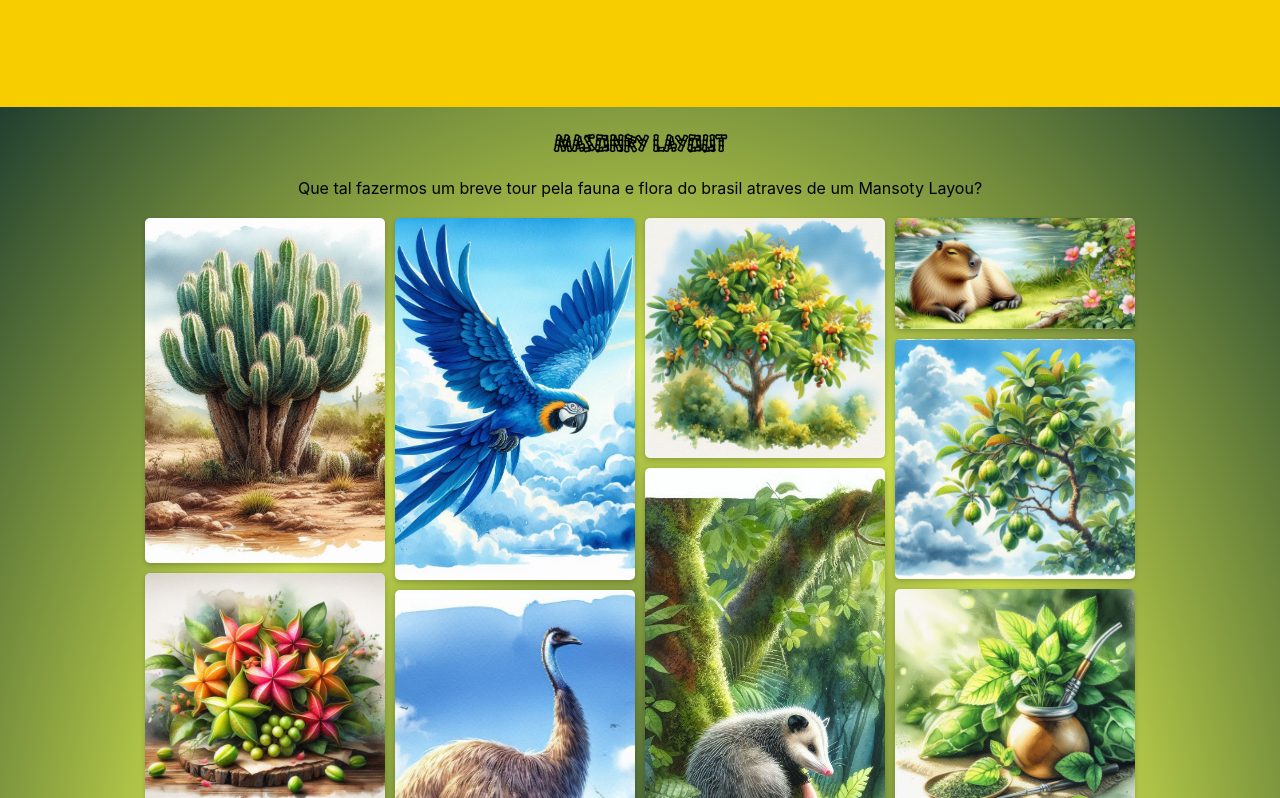
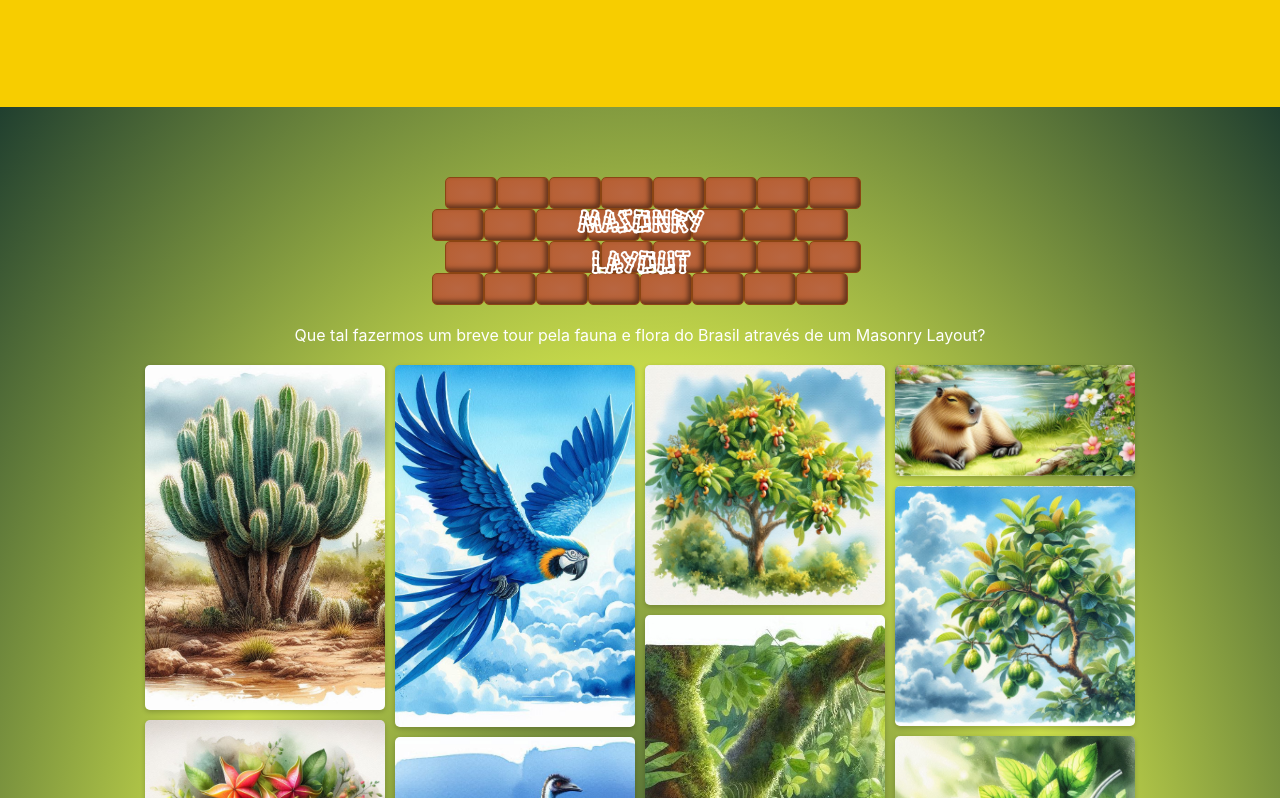
Before and after one commit to WilliamAlvesOliveira/Art-Gallery, a React (Create React App) app: page / in a window 1280 px wide. Shown: the part 742-1540 px from the top of the page. Built offline with nearby package versions, Linux system fonts and the light colour scheme.

Commit message:
Animação no titúlo do masonry layout e pequenas correções de layout

```diff
--- /dev/null
+++ b/src/components/mansoryText.js
@@ -0,0 +1,74 @@
+import React, { useState, useEffect, useRef } from "react";
+import "../styles/wall.css"; // Arquivo de estilos
+
+const Wall = ({ rows = 4, cols = 8 }) => {
+    const [wallRows, setWallRows] = useState([]);
+    const [animate, setAnimate] = useState(false);
+    const [showTitle, setShowTitle] = useState(false);
+    const wallRef = useRef(null);
+
+    useEffect(() => {
+        let newWall = [];
+        let delay = 0;
+        let maxDelay = 0;
+
+        for (let row = 0; row < rows; row++) {
+            let blocks = [];
+            for (let col = 0; col < cols; col++) {
+                blocks.push({ id: row * cols + col, delay });
+                maxDelay = Math.max(maxDelay, delay);
+                delay += 0.1; // Atraso na animação
+            }
+            newWall.push({ blocks, isOddRow: row % 2 !== 0 });
+        }
+
+        setWallRows(newWall);
+    }, [rows, cols]);
+
+    useEffect(() => {
+        const observer = new IntersectionObserver(
+            ([entry]) => {
+                if (entry.isIntersecting) {
+                    startAnimation();
+                }
+            },
+            { threshold: 0.8 }
+        );
+
+        if (wallRef.current) observer.observe(wallRef.current);
+
+        return () => observer.disconnect();
+    }, []);
+
+    const startAnimation = () => {
+        setAnimate(false);
+        setShowTitle(false);
+
+        setTimeout(() => {
+            setAnimate(true);
+            const totalAnimationTime = (rows * cols * 0.1 + 0.5) * 1000;
+            setTimeout(() => setShowTitle(true), totalAnimationTime);
+        }, 100);
+    };
+
+    return (
+        <div className="wall-wrapper">
+            <div ref={wallRef} className="wall-container" onClick={startAnimation}>
+                {showTitle && <h2 className="masonry fade-in">Masonry Layout</h2>}
+                {wallRows.map((row, rowIndex) => (
+                    <div key={rowIndex} className={`wall-row ${row.isOddRow ? "row-odd" : ""}`}>
+                        {row.blocks.map((block) => (
+                            <div
+                                key={block.id}
+                                className={`block ${animate ? "animate" : ""}`}
+                                style={{ animationDelay: `${block.delay}s` }}
+                            ></div>
+                        ))}
+                    </div>
+                ))}
+            </div>
+        </div>
+    );
+};
+
+export default Wall;
--- a/src/components/mosaic.js
+++ b/src/components/mosaic.js
@@ -1,7 +1,9 @@
-import React, { useState } from "react";
+import React, { useState, useEffect } from "react";
 import Masonry from "react-masonry-css";
 import "../styles/mosaic.css";
+import Wall from "./mansoryText.js";
 
+// Importação dinâmica das imagens
 function importAll(r) {
   return r.keys().map((key) => ({
     src: r(key),
@@ -17,7 +19,7 @@ const Mosaic = () => {
   const breakpointColumns = {
     default: 4,
     768: 3,
-    480: 3,
+    480: 2,
   };
 
   const openImage = (image) => {
@@ -28,10 +30,23 @@ const Mosaic = () => {
     setSelectedImage(null);
   };
 
+  // Fechar modal ao pressionar a tecla "Esc"
+  useEffect(() => {
+    const handleKeyDown = (event) => {
+      if (event.key === "Escape") {
+        closeModal();
+      }
+    };
+
+    window.addEventListener("keydown", handleKeyDown);
+    return () => window.removeEventListener("keydown", handleKeyDown);
+  }, []);
+
   return (
     <section className="brasil">
-       <h2 className='masonry'>Masonry Layout</h2>
-       <p>Que tal fazermos um breve tour pela fauna e flora do brasil atraves de um Mansoty Layou?</p>
+      <Wall />
+      <p>Que tal fazermos um breve tour pela fauna e flora do Brasil através de um Masonry Layout?</p>
+
       <Masonry
         breakpointCols={breakpointColumns}
         className="mosaic-container"
--- a/src/components/streaming.js
+++ b/src/components/streaming.js
@@ -2,7 +2,6 @@ import React, { useState } from 'react';
 import '../styles/streaming.css';
 import Characters from '../data/characters.json';
 
-// Função para importar imagens dinamicamente
 const importImages = (requireContext) => {
     const images = {};
     requireContext.keys().forEach((item) => {
@@ -12,13 +11,11 @@ const importImages = (requireContext) => {
     return images;
 };
 
-// Carregar todas as imagens da pasta "streaming"
 const images = importImages(require.context('../assets/streaming', false, /\.(png|jpe?g|svg)$/));
 
 const Streaming = () => {
     const [selectedCard, setSelectedCard] = useState(null);
 
-    // Obter informações do personagem selecionado
     const selectedCharacter = selectedCard ? Characters.find(character => character.name === selectedCard) : null;
     const currentBackground = selectedCharacter
         ? images[`${selectedCharacter.name.toLowerCase()}back`]
@@ -27,7 +24,6 @@ const Streaming = () => {
     return (
         <section id="streaming">
             <h2>Streaming Cards</h2>
-            {/* Poster com fundo dinâmico */}
             <div id="poster" style={{
                 backgroundImage: `url(${currentBackground})`,
                 backgroundSize: 'cover',
@@ -41,7 +37,6 @@ const Streaming = () => {
                 )}
             </div>
 
-            {/* Cards dos personagens */}
             <div id="cards">
                 {Characters.map((character, index) => {
                     const frontImage = images[`${character.name.toLowerCase()}front`];
--- a/src/styles/NavBar.css
+++ b/src/styles/NavBar.css
@@ -7,7 +7,7 @@
     justify-content: center;
     align-items: center;
     padding: 10px;
-    z-index: 1;
+    z-index: 2;
 }
 
 .nav-button {
--- a/src/styles/mosaic.css
+++ b/src/styles/mosaic.css
@@ -10,9 +10,8 @@
   width: 100%;
 }
 
-.masonry{
-  font-family: Masonry, 'Times New Roman', Times, serif ;
-  color: black;
+.brasil > p{
+  color: white;
 }
 
 .mosaic-container {
--- a/src/styles/streaming.css
+++ b/src/styles/streaming.css
@@ -52,8 +52,7 @@
     position: relative;
     top: -5%;
     width: 100%;
-    height: 50%;
-    padding-bottom: 50px;
+    height: 40%;
     max-width: 1000px;
     display: grid;
     grid-template-columns: repeat(3, 1fr); /* Ajustável ao tamanho da tela */
--- /dev/null
+++ b/src/styles/wall.css
@@ -0,0 +1,69 @@
+.wall-wrapper {
+    display: flex;
+    justify-content: center;
+    align-items: center;
+    margin-top: 50px;
+    position: relative;
+}
+
+.wall-container {
+    display: flex;
+    flex-direction: column-reverse;
+    position: relative;
+    cursor: pointer;
+}
+
+.wall-row {
+    display: flex;
+    justify-content: center;
+}
+
+.wall-row.row-odd {
+    margin-left: 25px; /* Intercala as linhas */
+}
+
+.block {
+    width: 50px;
+    height: 30px;
+    background-image: radial-gradient(#b86641, #B75E30);
+    border: 1px solid #8b4513;
+    border-radius: 5px;
+    box-shadow: inset -3px -3px 5px rgba(0, 0, 0, 0.466);
+    opacity: 0;
+    transform: translateY(50px);
+}
+
+.animate {
+    animation: build 0.5s ease-out forwards;
+}
+
+@keyframes build {
+    from {
+        opacity: 0;
+        transform: translateY(-50px);
+    }
+    to {
+        opacity: 1;
+        transform: translateY(0);
+    }
+}
+
+/* Estilização do título */
+.masonry {
+    position: absolute;
+    z-index: 1;
+    top: 50%;
+    left: 50%;
+    transform: translate(-50%, -50%);
+    opacity: 0;
+    font-family: Masonry, 'Times New Roman', Times, serif ;
+    font-size: 2em;
+    color: white;
+    padding: 10px 20px;
+    border-radius: 5px;
+    transition: opacity 3s ease-in-out;
+}
+
+.fade-in {
+    opacity: 1;
+}
```
